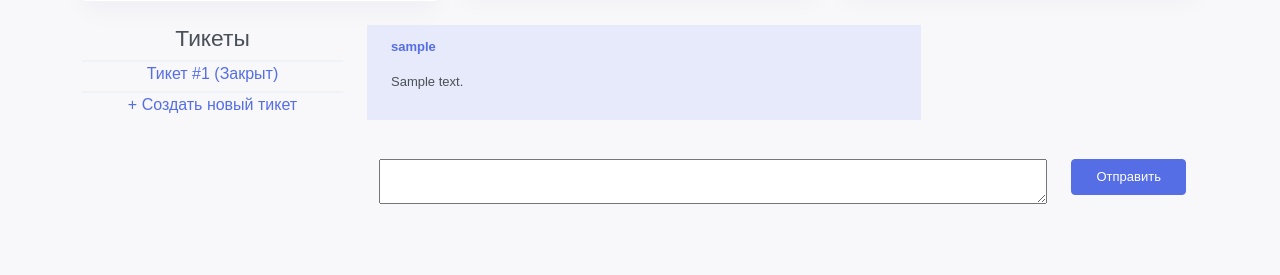
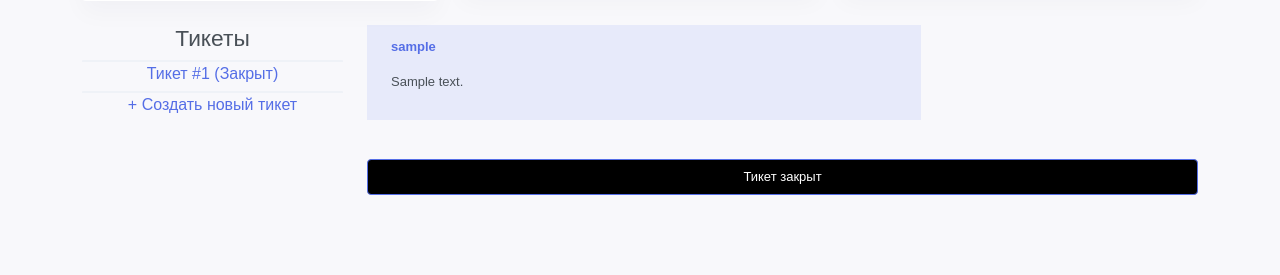
Before and after one commit to Wenfort/concurent_site_release, a Django app: template main/templates/main/ticket/ticket.html in a window 1280 px wide. Shown: the part 177-452 px from the top of the page. Run offline with Django 3.2, Linux system fonts and the light colour scheme; tables that the repository leaves empty hold one stand-in row (values such as "Sample post"); the template is opened without the code that fills it: values that come from a table or form of the project are taken from there, most other values are stand-ins (such as "Sample title", 1, 10 or a date in 2020); some libraries are stand-ins or nearby versions.

Commit message:
убран ввод текста если тикет закрыт

```diff
--- a/main/templates/main/ticket/ticket.html
+++ b/main/templates/main/ticket/ticket.html
@@ -21,10 +21,11 @@
                  </div>
     {% endif %}
     {% endfor %}
-        </div>
+    </div>
     {% endif %}
 <div class="container">
     <div class="row">
+        {% if latest_ticket.status == 'pending' %}
         <div class="col-md-10">
             <form action="" method="post">
                 {% csrf_token %}
@@ -34,6 +35,9 @@
             <input type="submit" value="Отправить" class="btn btn-primary" style="width: 100%">
             </form>
         </div>
+        {% else %}
+            <button class="btn btn-primary" style="background-color: black; width: 100%" value="Тикет закрыт">Тикет закрыт</button>
+        {% endif %}
     </div>
         {% if user_role == 'admin' %}
             <div class="row">
```
Also changed, not shown: 1 other file.
